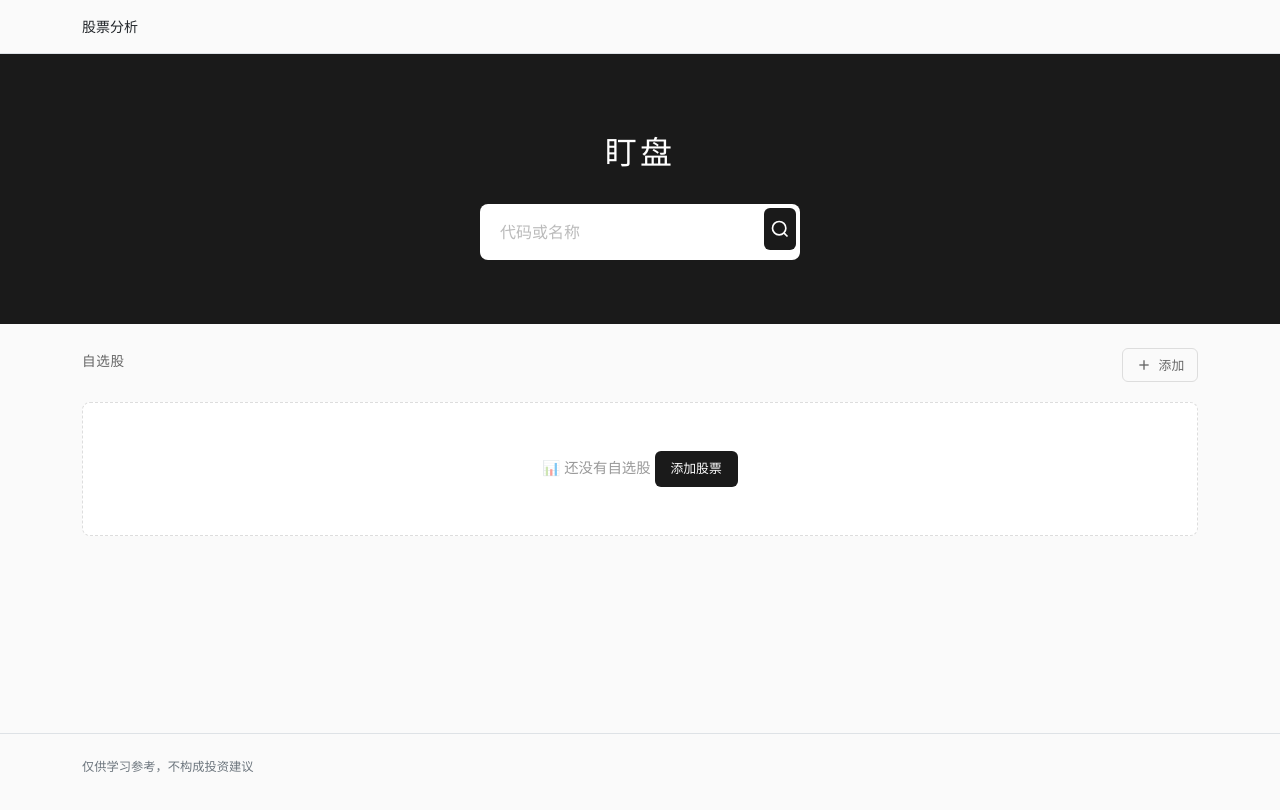
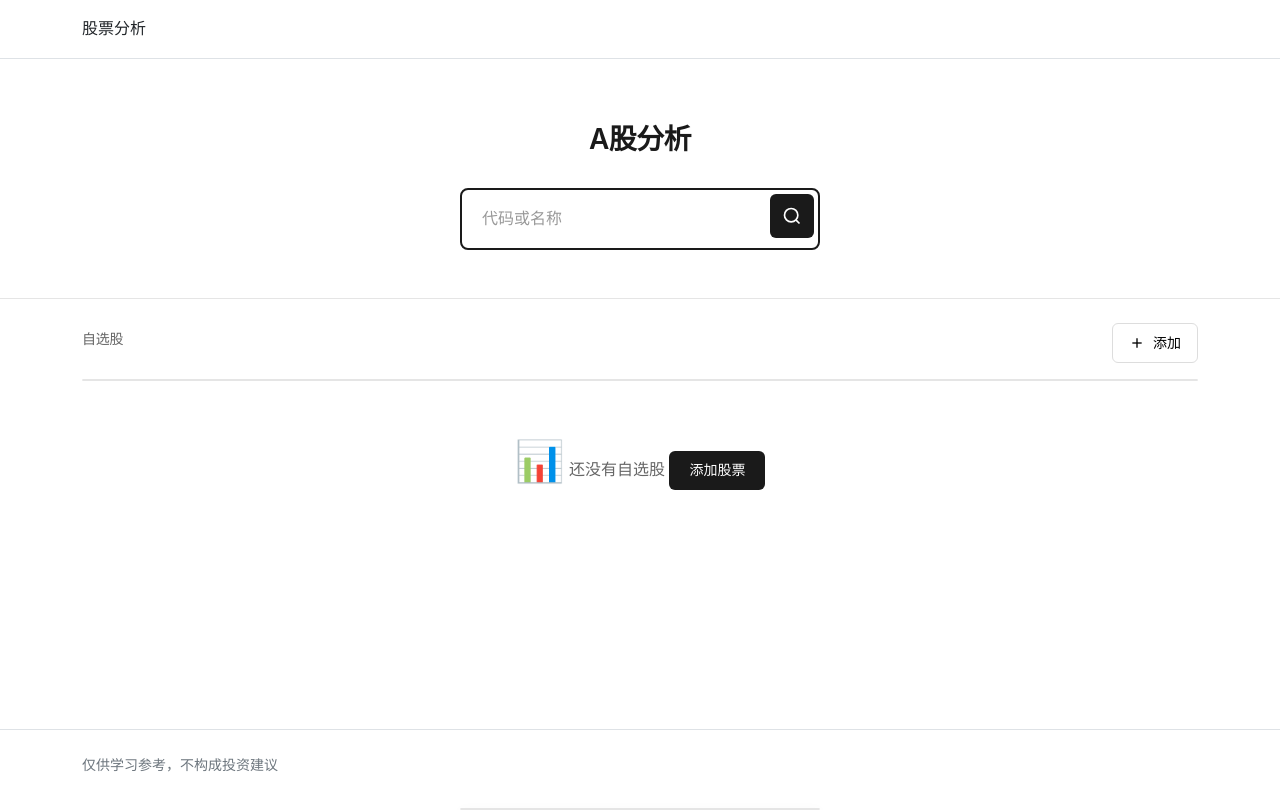
Before and after one commit to jin-yidan/stock-dashboard, a Flask app: page / in a window 1280 px wide. Before the commit the page ends 773 px from the top, so only its background shows below. Run offline with Flask 3, Linux system fonts and the light colour scheme.

Commit message:
Rename to A股分析, restore original design without dark hero
- Change title from "盯盘" to "A股分析"
- Remove dark hero background, use clean white with border
- Restore original system fonts (-apple-system, Segoe UI)
- Keep the name search functionality

```diff
--- a/stock-dashboard/static/css/style.css
+++ b/stock-dashboard/static/css/style.css
@@ -1,42 +1,40 @@
-/* Minimalist Stock Analysis */
+/* Stock Analysis */
 
 * { box-sizing: border-box; margin: 0; padding: 0; }
 
 body {
-    font-family: "Inter", -apple-system, BlinkMacSystemFont, "SF Pro Display", "Segoe UI", Roboto, sans-serif;
+    font-family: -apple-system, BlinkMacSystemFont, "Segoe UI", Roboto, sans-serif;
     color: #1a1a1a;
-    background: #fafafa;
-    line-height: 1.5;
+    background: #fff;
+    line-height: 1.6;
     min-height: 100vh;
     display: flex;
     flex-direction: column;
-    font-size: 14px;
-    -webkit-font-smoothing: antialiased;
 }
 
 main { flex: 1; }
 
 h1, h2, h3 {
-    font-weight: 500;
+    font-weight: 600;
     letter-spacing: -0.02em;
 }
 
-.up { color: #e53935; }
-.down { color: #43a047; }
+.up { color: #d1242f; }
+.down { color: #1a7f37; }
 
 /* Hero Section */
 .hero-section {
-    background: #1a1a1a;
-    padding: 5rem 1rem 4rem;
+    background: #fff;
+    padding: 4rem 1rem 3rem;
     text-align: center;
+    border-bottom: 1px solid #e5e5e5;
 }
 
 .hero-title {
-    color: #fff;
-    font-size: 2rem;
-    font-weight: 400;
+    color: #1a1a1a;
+    font-size: 1.75rem;
+    font-weight: 600;
     margin-bottom: 2rem;
-    letter-spacing: 0.1em;
 }
 
 .search-form {
@@ -48,10 +46,11 @@ h1, h2, h3 {
 .search-box {
     display: flex;
     background: #fff;
+    border: 2px solid #1a1a1a;
     border-radius: 8px;
     padding: 0.25rem;
     width: 100%;
-    max-width: 320px;
+    max-width: 360px;
 }
 
 .search-input {
@@ -64,12 +63,12 @@ h1, h2, h3 {
 }
 
 .search-input::placeholder {
-    color: #bbb;
+    color: #999;
 }
 
 .search-btn {
-    width: 42px;
-    height: 42px;
+    width: 44px;
+    height: 44px;
     border: none;
     background: #1a1a1a;
     color: #fff;
@@ -92,11 +91,12 @@ h1, h2, h3 {
     left: 50%;
     transform: translateX(-50%);
     width: 100%;
-    max-width: 320px;
+    max-width: 360px;
     background: #fff;
+    border: 1px solid #e5e5e5;
     border-radius: 8px;
     margin-top: 0.5rem;
-    box-shadow: 0 4px 20px rgba(0,0,0,0.15);
+    box-shadow: 0 4px 12px rgba(0,0,0,0.1);
     overflow: hidden;
     z-index: 100;
 }
@@ -135,54 +135,51 @@ h1, h2, h3 {
     display: flex;
     justify-content: space-between;
     align-items: center;
-    margin-bottom: 1.25rem;
+    margin-bottom: 1rem;
 }
 
 .section-title {
-    font-size: 0.85rem;
+    font-size: 0.875rem;
     font-weight: 500;
     color: #666;
-    text-transform: uppercase;
-    letter-spacing: 0.05em;
 }
 
 .btn-add-stock {
     display: flex;
     align-items: center;
-    gap: 0.4rem;
-    padding: 0.4rem 0.8rem;
-    background: transparent;
+    gap: 0.5rem;
+    padding: 0.5rem 1rem;
+    background: #fff;
     border: 1px solid #ddd;
     border-radius: 6px;
-    font-size: 0.8rem;
-    color: #666;
+    font-size: 0.875rem;
     cursor: pointer;
-    transition: all 0.15s;
+    transition: all 0.2s;
 }
 
 .btn-add-stock:hover {
     background: #f5f5f5;
     border-color: #ccc;
-    color: #333;
 }
 
 /* Watchlist Grid */
 .watchlist-grid {
     display: grid;
     grid-template-columns: repeat(auto-fill, minmax(180px, 1fr));
-    gap: 0.75rem;
+    gap: 1px;
+    background: #e5e5e5;
+    border: 1px solid #e5e5e5;
+    border-radius: 8px;
+    overflow: hidden;
 }
 
 .watchlist-card {
     position: relative;
     background: #fff;
-    border-radius: 8px;
-    border: 1px solid #eee;
-    transition: all 0.15s;
 }
 
 .watchlist-card:hover {
-    border-color: #ddd;
+    background: #f9f9f9;
 }
 
 .watchlist-card:hover .card-remove {
@@ -252,32 +249,27 @@ h1, h2, h3 {
     align-items: center;
     justify-content: center;
     padding: 3rem 2rem;
-    background: #fff;
-    border-radius: 8px;
-    border: 1px dashed #ddd;
     text-align: center;
 }
 
 .empty-icon {
-    font-size: 2rem;
-    margin-bottom: 0.75rem;
-    opacity: 0.5;
+    font-size: 2.5rem;
+    margin-bottom: 1rem;
 }
 
 .empty-message span {
-    color: #999;
-    font-size: 0.9rem;
+    color: #666;
     margin-bottom: 1rem;
 }
 
 .btn-add-empty {
-    padding: 0.5rem 1rem;
+    padding: 0.5rem 1.25rem;
     background: #1a1a1a;
     color: #fff;
     border: none;
     border-radius: 6px;
     cursor: pointer;
-    font-size: 0.8rem;
+    font-size: 0.875rem;
 }
 
 .btn-add-empty:hover {
--- a/stock-dashboard/templates/index.html
+++ b/stock-dashboard/templates/index.html
@@ -4,7 +4,7 @@
 <!-- Hero Section -->
 <div class="hero-section">
     <div class="container">
-        <h1 class="hero-title">盯盘</h1>
+        <h1 class="hero-title">A股分析</h1>
         <form onsubmit="return go()" class="search-form">
             <div class="search-box">
                 <input type="text" id="code" class="search-input" placeholder="代码或名称" autofocus>
```
Also changed, not shown: other parts of stock-dashboard/static/css/style.css (+40 -56 lines).
